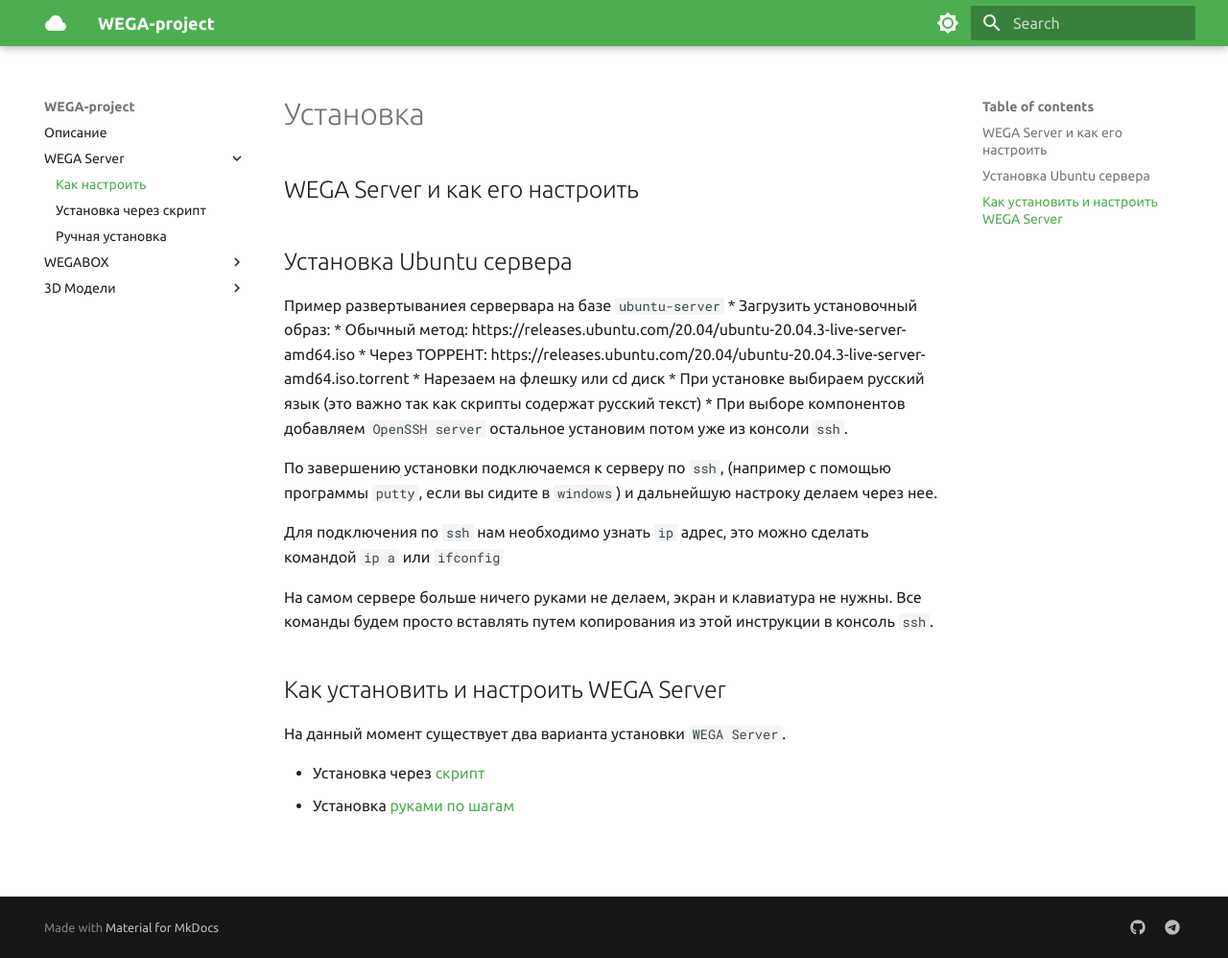
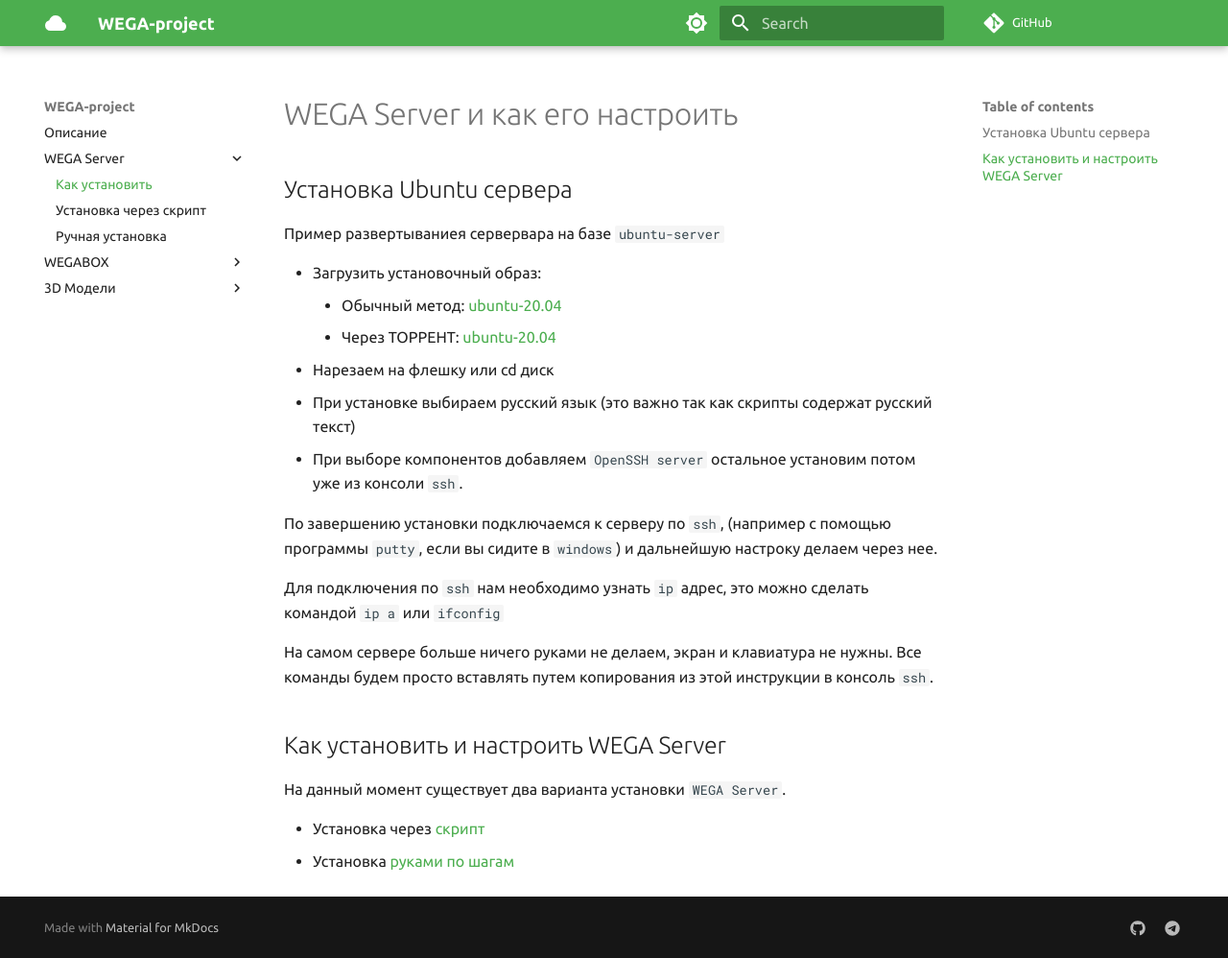
Before and after one commit to WEGA-project/wiki, an MkDocs documentation site: the page built from docs/server/install.md, in a window 1280 px wide and 998 px high. Shown: the whole window at 96% size. Built offline with MkDocs 1.6.1 and Material for MkDocs 9.7.7, drawn with Linux system fonts in a browser that asks for light colours; comment, search, counter and statistics services are not loaded.

Commit message:
Updated: docs

```diff
--- a/docs/server/install.md
+++ b/docs/server/install.md
@@ -1,11 +1,10 @@
-# Установка
-
-## WEGA Server и как его настроить
+# WEGA Server и как его настроить
 ## Установка Ubuntu сервера
 Пример развертываниея сервервара на базе `ubuntu-server`
+
 * Загрузить установочный образ:
-    * Обычный метод: https://releases.ubuntu.com/20.04/ubuntu-20.04.3-live-server-amd64.iso
-    * Через ТОРРЕНТ: https://releases.ubuntu.com/20.04/ubuntu-20.04.3-live-server-amd64.iso.torrent
+    * Обычный метод: [ubuntu-20.04](https://releases.ubuntu.com/20.04/ubuntu-20.04.3-live-server-amd64.iso)
+    * Через ТОРРЕНТ: [ubuntu-20.04](https://releases.ubuntu.com/20.04/ubuntu-20.04.3-live-server-amd64.iso.torrent)
 * Нарезаем на флешку или cd диск
 * При установке выбираем русский язык (это важно так как скрипты содержат русский текст)
 * При выборе компонентов добавляем `OpenSSH server` остальное установим потом уже из консоли `ssh`.
--- a/mkdocs.yml
+++ b/mkdocs.yml
@@ -1,4 +1,6 @@
 site_name: WEGA-project
+site_url: https://wega-project.github.io/wiki/
+repo_url: https://github.com/WEGA-project/wiki
 theme:
   # features:
   #   - header.autohide
@@ -57,9 +59,9 @@
 nav:
   - Описание: "index.md"
   - WEGA Server:
-      - Как настроить: "server/install.md"
-      - Установка через скрипт: "server/auto_install.md"
-      - Ручная установка: "server/manual_install.md"
+      - Как установить: server/install.md
+      - Установка через скрипт: server/auto_install.md
+      - Ручная установка: server/manual_install.md
   - WEGABOX:
       - Описание: "box/box.md"
   - 3D Модели:
```
Also changed, not shown: docs/box/box.md (+2 -1 lines).
